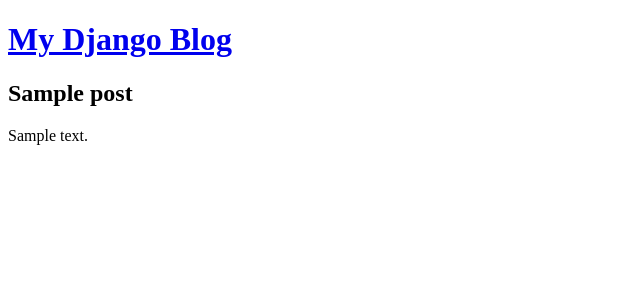
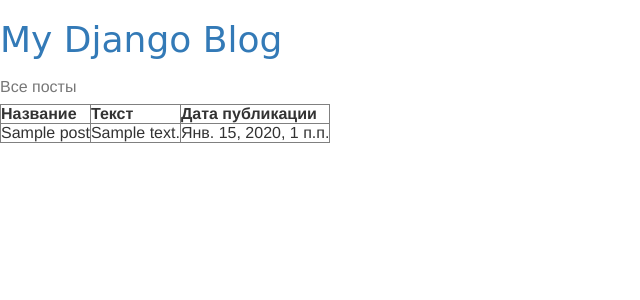
Before and after one commit to aydarcosmos/myblog, a Django app: page / in a window 1280 px wide. Shown: the top 300 px of the page, without its empty margins (0-640 px from the left). Run offline with Django 3.2, Linux system fonts and the light colour scheme; tables that the repository leaves empty hold one stand-in row (values such as "Sample post"); some libraries are stand-ins or nearby versions.

Commit message:
posts moved to table

```diff
--- /dev/null
+++ b/blog/static/css/blog.css
@@ -0,0 +1,46 @@
+.page-header {
+    background-color: #ff9400;
+    margin-top: 0;
+    padding: 20px 20px 20px 40px;
+}
+
+.page-header h1, .page-header h1 a, .page-header h1 a:visited, .page-header h1 a:active {
+    color: #ffffff;
+    font-size: 36pt;
+    text-decoration: none;
+}
+
+.content {
+    margin-left: 40px;
+}
+
+h1, h2, h3, h4 {
+    font-family: 'Lobster', cursive;
+}
+
+.date {
+    color: #828282;
+}
+
+.save {
+    float: right;
+}
+
+.post-form textarea, .post-form input {
+    width: 100%;
+}
+
+.top-menu, .top-menu:hover, .top-menu:visited {
+    color: #ffffff;
+    float: right;
+    font-size: 26pt;
+    margin-right: 20px;
+}
+
+.post {
+    margin-bottom: 70px;
+}
+
+.post h1 a, .post h1 a:visited {
+    color: #000000;
+}
--- a/blog/templates/blog/post_list.html
+++ b/blog/templates/blog/post_list.html
@@ -1,19 +1,29 @@
-<!DOCTYPE html>
+{% load static %}
 <html>
     <head>
+        <link rel="stylesheet" href="//maxcdn.bootstrapcdn.com/bootstrap/3.2.0/css/bootstrap.min.css">
+        <link rel="stylesheet" href="//maxcdn.bootstrapcdn.com/bootstrap/3.2.0/css/bootstrap-theme.min.css">
+        <link rel="stylesheet" href="{% static 'css/blog.css' %}">
         <title>Django Girls blog</title>
     </head>
     <body>
         <div>
             <h1><a href="/">My Django Blog</a></h1>
         </div>
-
+        <table border="1px">
+            <caption>Все посты</caption>
+            <tr>
+                <th>Название</th>
+                <th>Текст</th>
+                <th>Дата публикации</th>
+            </tr>
         {% for post in posts %}
-            <div>
-                <h2>{{ post.title }}</h2>
-                <p>{{ post.text }}</p><br>
-            </div>
+            <tr>
+                <td>{{ post.title }}</td>
+                <td>{{ post.text }}</td>
+                <td>{{ post.published_date }}</td>
+            </tr>
         {% endfor %}
-
+        </table>
     </body>
 </html>
```
